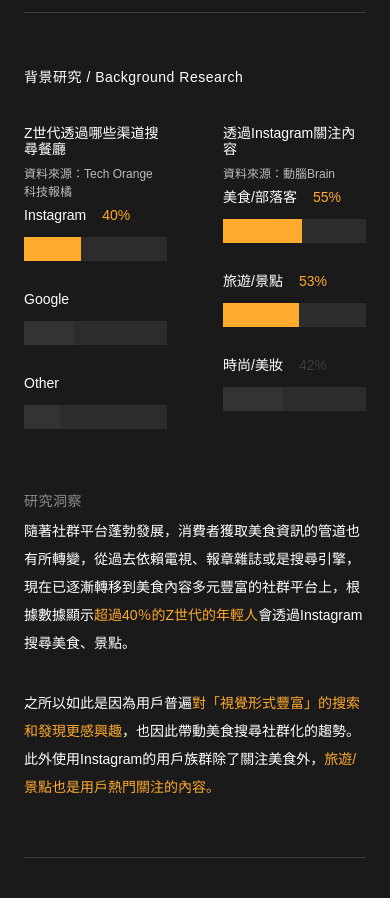
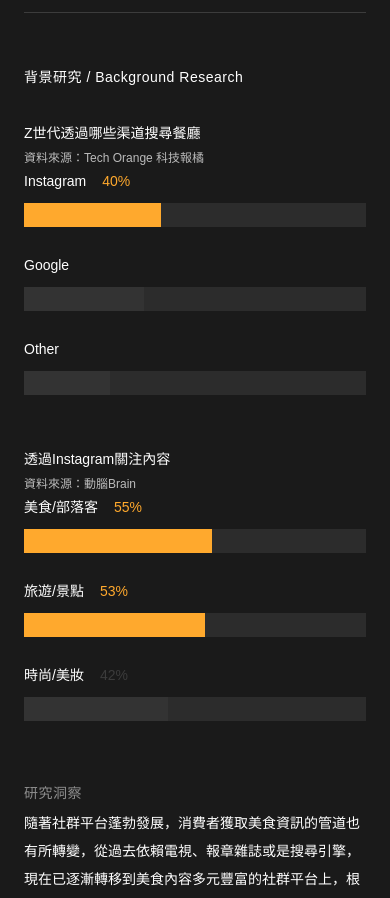
Before and after one commit to leon11081991/yu3_site, a React (Vite) app: page /project/pingo in a window 390 px wide. Shown: the part 1180-2078 px from the top of the page. Built offline with nearby package versions, Linux system fonts and the light colour scheme; a web font is replaced by a local one.

Commit message:
fix(css): change layout when device is under lg size
update layout to one column

addresses #9

```diff
--- a/src/features/projects/pingo/ResearchBarChartList.tsx
+++ b/src/features/projects/pingo/ResearchBarChartList.tsx
@@ -10,7 +10,7 @@ interface ResearchBarChartListProps {
 
 const ResearchBarChartList = ({ sources }: ResearchBarChartListProps) => {
   return (
-    <div className='flex gap-14'>
+    <div className='flex gap-14 flex-col lg:flex-row'>
       {sources.map(({ title, source, chartSources }) => (
         <ul
           key={title}
```
